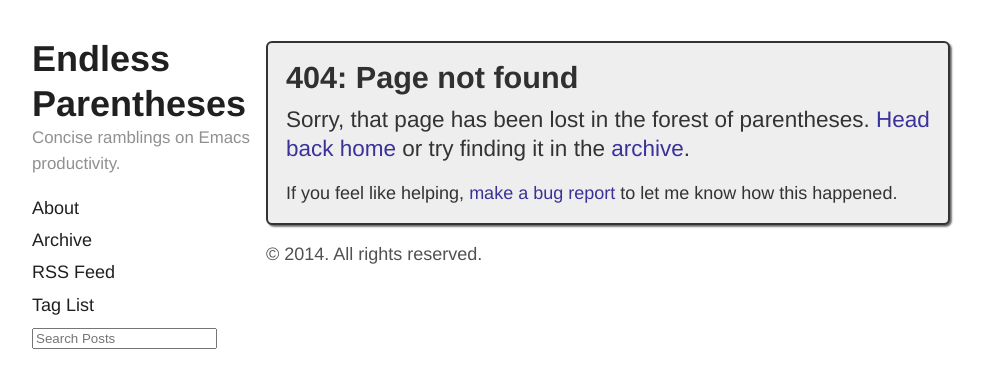
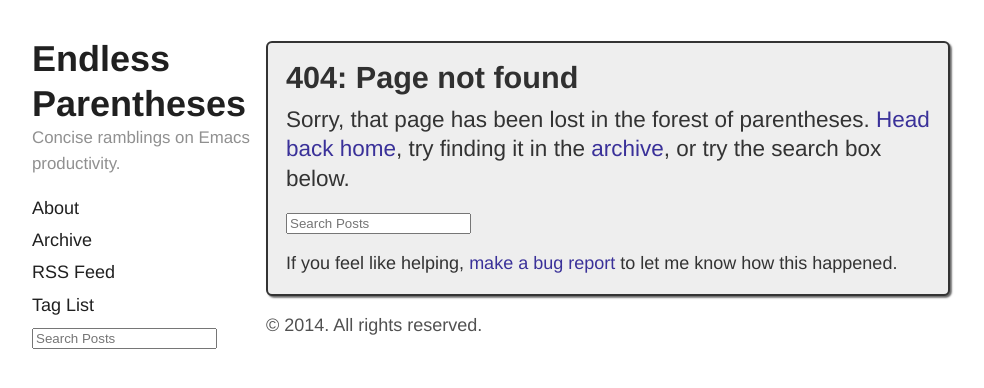
Before and after one commit to Malabarba/EndlessParentheses, a Jekyll site: the page built from not-found.html, in a window 1280 px wide. Shown: the top 388 px of the page, without its empty margins (158-1142 px from the left). Built offline with Jekyll 4.4.1, drawn with Linux system fonts in a browser that asks for light colours; Markdown is read by kramdown in place of the engine named in the settings.

Commit message:
HTML: Search boxes! They're everywhere!

```diff
--- /dev/null
+++ b/_includes/search-box.html
@@ -0,0 +1,3 @@
+<form name="input" action="{{ site.baseUrl }}search.html" method="get">
+  <input type="text" placeholder="Search Posts" name="q">
+</form>
--- a/_layouts/default.html
+++ b/_layouts/default.html
@@ -16,9 +16,7 @@
           {% for page in site.pages_list %}
           <li><a href="{{ page[1]  }}">{{page[0]}}</a></li>
           {% endfor %}
-          <li><form name="input" action="search.html" method="get">
-	          <input type="text" placeholder="Search Posts" name="q">
-          </form></li>
+          <li>{% include search-box.html %}</li>
         </ul>
       </div>
 
--- a/archive.md
+++ b/archive.html
@@ -4,9 +4,10 @@
 ---
 
 <ul class="archive">
+<p>{% include search-box.html %}</p>
 {% for post in site.posts %}
 <li><span class="archive-date">{{ post.date | date_to_string }}</span>
-  - <a href="{{ post.url }}">{{ post.title }}</a>
+- <a href="{{ post.url }}">{{ post.title }}</a>
 </li>
 {% endfor %}
 </ul>
--- a/not-found.html
+++ b/not-found.html
@@ -7,8 +7,11 @@
 <div class="page border-box">
   <h1 class="page-title">404: Page not found</h1>
   <p class="lead">Sorry, that page has been lost in the forest of
-    parentheses. <a href="{{ site.baseurl }}">Head back home</a> or
-    try finding it in the <a href="{{ site.baseurl }}archive.html">archive</a>.</p>
+    parentheses. <a href="{{ site.baseurl }}">Head back home</a>,
+    try finding it in the <a href="{{ site.baseurl }}archive.html">archive</a>,
+    or try the search box below.</p>
+
+  <p>{% include search-box.html %}</p>
 
   <p>If you feel like helping,
     <a href="{{ site.github.repo }}/issues/new">make a bug report</a>
--- a/search.html
+++ b/search.html
@@ -2,6 +2,8 @@
 layout: page
 title: Search Posts
 ---
+
+<p>{% include search-box.html %}</p>
 
 <script>
  function getQueryParameter() {
```
Lines whose indentation alone changed are shown as unchanged.
